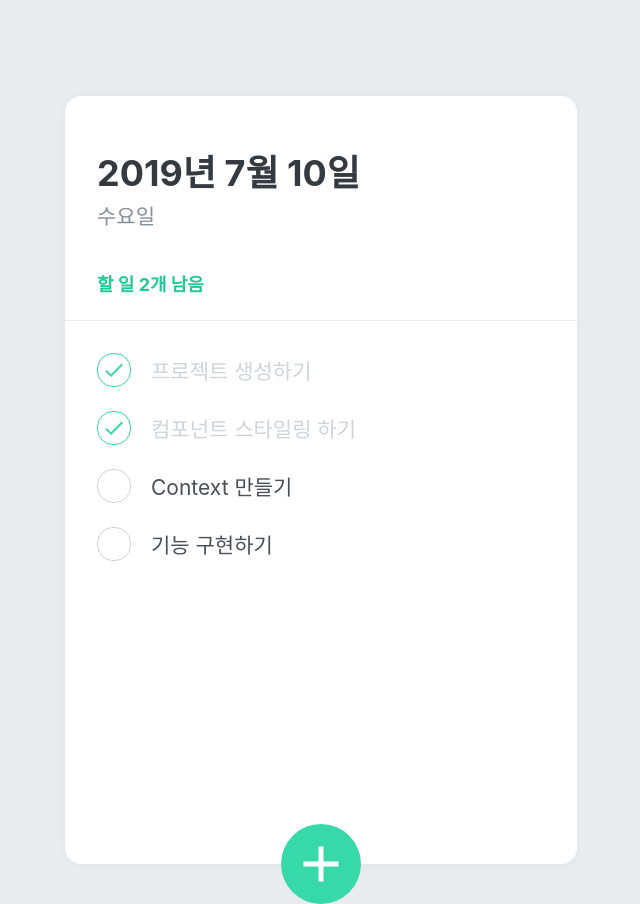
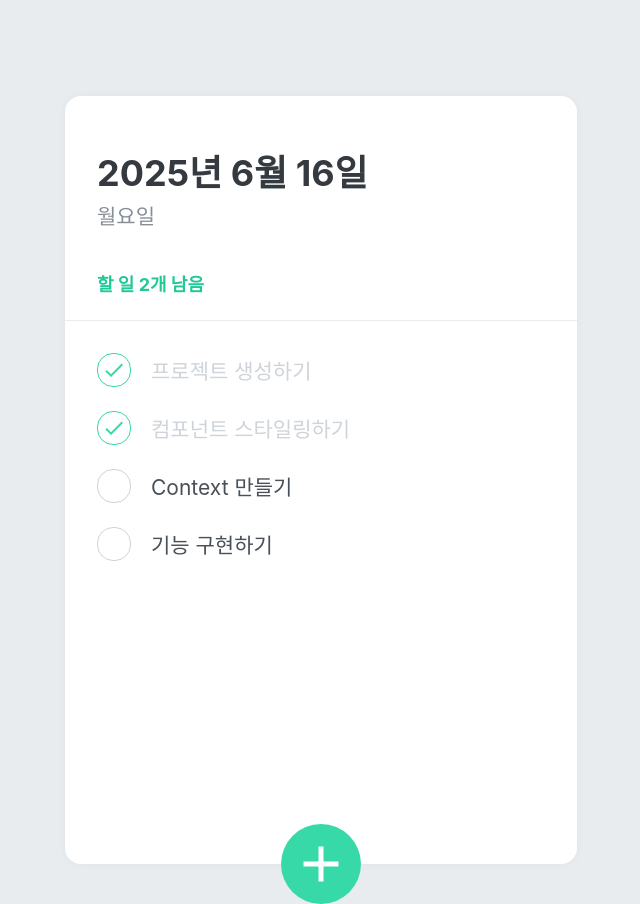
Before and after one commit to kaeuhy/todolist-react, a React (Create React App) app: page / in a window 1280 px wide. Shown: the whole page, without its empty margins (319-959 px from the left). Built offline with nearby package versions, Linux system fonts and the light colour scheme.

Commit message:
기능 작동을 위한 코드 수정 및 추가

```diff
--- a/src/App.js
+++ b/src/App.js
@@ -4,6 +4,7 @@
 import TodoHead from './components/TodoHead';
 import TodoList from './components/TodoList';
 import TodoCreate from './components/TodoCreate';
+import { TodoProvider } from './TodoContext';
 
 const GlobalStyle = createGlobalStyle`
     body {
@@ -13,14 +14,14 @@
 
 function App() {
     return (
-        <>
+        <TodoProvider>
             <GlobalStyle />
             <TodoTemplate>
                 <TodoHead />
                 <TodoList />
                 <TodoCreate />
             </TodoTemplate>
-        </>
+        </TodoProvider>
     );
 }
 
--- a/src/components/TodoHead.js
+++ b/src/components/TodoHead.js
@@ -1,5 +1,6 @@
 import React from 'react';
 import styled from 'styled-components';
+import { useTodoState } from '../TodoContext';
 
 const TodoHeadBlock = styled.div`
     padding-top: 48px;
@@ -26,11 +27,22 @@
 `;
 
 function TodoHead() {
+    const todos = useTodoState();
+    const undoneTasks = todos.filter(todo => !todo.done);
+
+    const today = new Date();
+    const dateString = today.toLocaleDateString('ko-KR', {
+        year: 'numeric',
+        month: 'long',
+        day: 'numeric'
+    });
+    const dayName = today.toLocaleDateString('ko-KR', { weekday: 'long' });
+
     return (
         <TodoHeadBlock>
-            <h1>2019년 7월 10일</h1>
-            <div className="day">수요일</div>
-            <div className="tasks-left">할 일 2개 남음</div>
+            <h1>{dateString}</h1>
+            <div className="day">{dayName}</div>
+            <div className="tasks-left">할 일 {undoneTasks.length}개 남음</div>
         </TodoHeadBlock>
     );
 }
--- a/src/components/TodoItem.js
+++ b/src/components/TodoItem.js
@@ -1,6 +1,7 @@
 import React from 'react';
 import styled, { css } from 'styled-components';
 import { MdDone, MdDelete } from 'react-icons/md';
+import { useTodoDispatch } from '../TodoContext';
 
 const Remove = styled.div`
     display: flex;
@@ -9,10 +10,10 @@
     color: #dee2e6;
     font-size: 24px;
     cursor: pointer;
+    opacity: 0;
     &:hover {
         color: #ff6b6b;
     }
-  display: none;
 `;
 
 const TodoItemBlock = styled.div`
@@ -22,7 +23,7 @@
     padding-bottom: 12px;
     &:hover {
         ${Remove} {
-      display: initial;
+            opacity: 1;
         }
     }
 `;
@@ -58,15 +59,20 @@
 `;
 
 function TodoItem({ id, done, text }) {
+    const dispatch = useTodoDispatch();
+    const onToggle = () => dispatch({ type: 'TOGGLE', id });
+    const onRemove = () => dispatch({ type: 'REMOVE', id });
     return (
         <TodoItemBlock>
-            <CheckCircle done={done}>{done && <MdDone />}</CheckCircle>
+            <CheckCircle done={done} onClick={onToggle}>
+                {done && <MdDone />}
+            </CheckCircle>
             <Text done={done}>{text}</Text>
-            <Remove>
+            <Remove onClick={onRemove}>
                 <MdDelete />
             </Remove>
         </TodoItemBlock>
     );
 }
 
-export default TodoItem;
+export default React.memo(TodoItem);
--- a/src/components/TodoList.js
+++ b/src/components/TodoList.js
@@ -1,6 +1,7 @@
 import React from 'react';
 import styled from 'styled-components';
 import TodoItem from './TodoItem';
+import { useTodoState } from '../TodoContext';
 
 const TodoListBlock = styled.div`
     flex: 1;
@@ -10,12 +11,18 @@
 `;
 
 function TodoList() {
+    const todos = useTodoState();
+
     return (
         <TodoListBlock>
-            <TodoItem text="프로젝트 생성하기" done={true} />
-            <TodoItem text="컴포넌트 스타일링 하기" done={true} />
-            <TodoItem text="Context 만들기" done={false} />
-            <TodoItem text="기능 구현하기" done={false} />
+            {todos.map(todo => (
+                <TodoItem
+                    key={todo.id}
+                    id={todo.id}
+                    text={todo.text}
+                    done={todo.done}
+                />
+            ))}
         </TodoListBlock>
     );
 }
```
Lines whose indentation alone changed are shown as unchanged.
